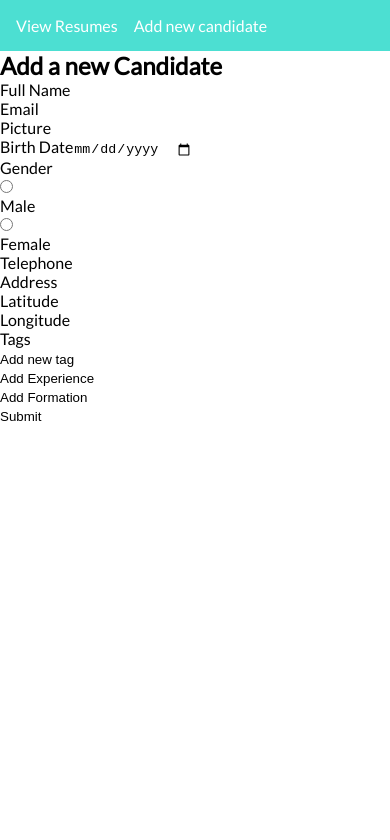
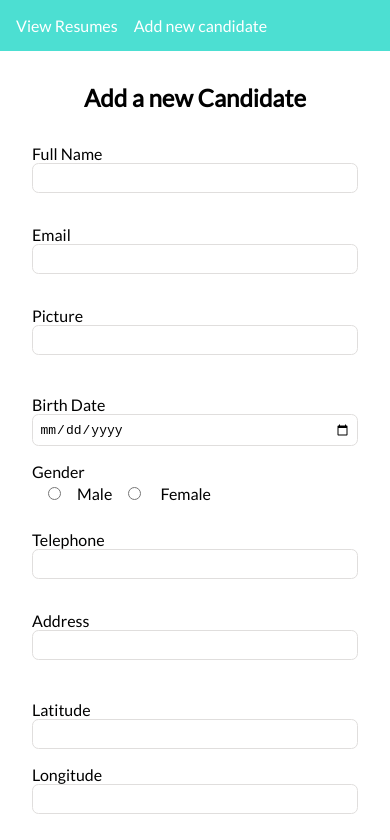
Before and after one commit to gabiduarte/gupy-frontend, a React app: page /candidate in a window 390 px wide. Shown: the top 840 px of the page. Built offline with nearby package versions, Linux system fonts and the light colour scheme.

Commit message:
Add style to Candidate Form

```diff
--- /dev/null
+++ b/src/sass/components/_form.scss
@@ -0,0 +1,82 @@
+@import '../utils/variables';
+
+.form {
+    &__input-wrapper {
+        margin: 2em auto;
+    }
+
+    &__radio-unit {
+        display: inline-block;
+        margin: 0.2em 1em;
+    }
+
+    &__input {
+        font-size: 13px;
+        width: 100%;
+        padding: 0.5em;
+        border-radius: 0.5em;
+        border: 1px solid $input-border-color;
+    }
+
+    &__error {
+        color: $form-error-color;
+        font-size: 11px;
+    }
+
+    &__label--radio {
+        display: block;
+
+    }
+
+    &__2-col {
+        display: flex;
+        align-items: center;
+        justify-content: space-between;
+
+        & > .form__input-wrapper {
+            margin: 0;
+            width: 49%;
+        }
+    }
+}
+
+@media (max-width: 400px) {
+    .form {
+        &__2-col {
+            flex-wrap: wrap;
+        }
+        &__2-col > &__input-wrapper {
+            width: 100%;
+            margin: 0.5em auto;
+        }
+
+        &__2-col + &__input-wrapper {
+            margin-top: 1em;
+        }
+    }
+}
+
+//TAG
+
+.tag {
+    &__unit {
+        margin: 1em auto;
+        display: flex;
+        align-items: left;
+        justify-content: space-between;
+
+        & > .tag__input {
+            width: 80%;
+        }
+    }
+    &__button {
+        padding: 1em;
+
+        &--add {
+            background-color: $turquoise;
+            color: $white;
+            display: block;
+            margin: 0 auto;
+        }
+    }
+}
--- a/src/sass/style.scss
+++ b/src/sass/style.scss
@@ -1,7 +1,9 @@
 @import url('https://fonts.googleapis.com/css?family=Lato');
 
 @import 'template/header',
-	'utils/reset';
+        'template/container',
+        'utils/reset',
+        'components/form';
 
 body {
     font-family: 'Lato', sans-serif;
--- /dev/null
+++ b/src/sass/template/_container.scss
@@ -0,0 +1,9 @@
+.container {
+    max-width: 1200px;
+    margin: 0 auto;
+    padding: 2em;
+
+    &__title {
+        text-align: center;
+    }
+}
--- a/src/sass/utils/_variables.scss
+++ b/src/sass/utils/_variables.scss
@@ -2,3 +2,5 @@
 
 $turquoise: #4CDFD2;
 $white: #FFF;
+$input-border-color: #E0DEDD;
+$form-error-color: #CA094E;
```
